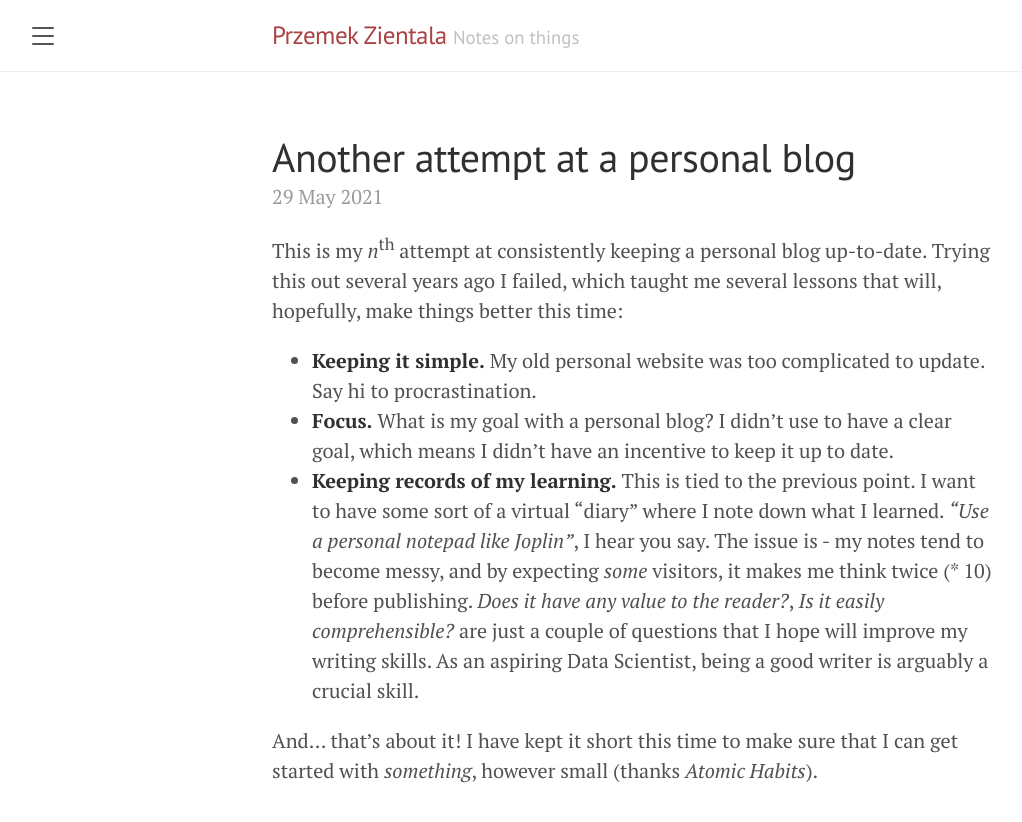
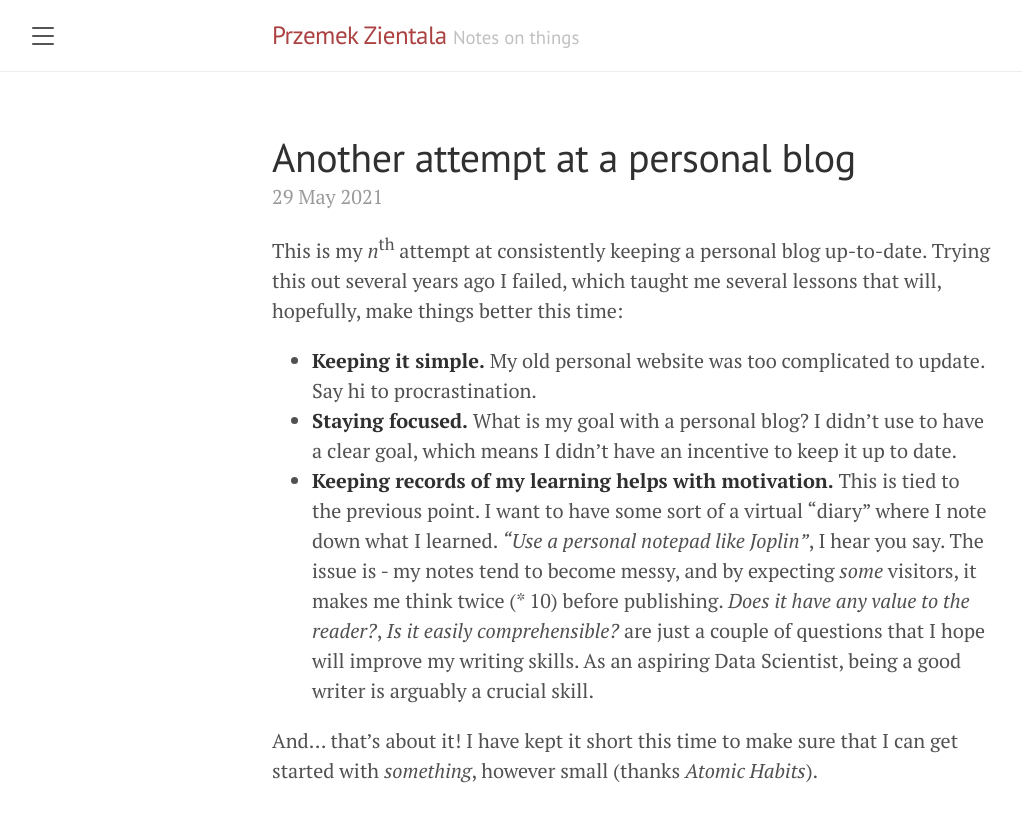
Before and after one commit to slazien/slazien.github.io, a Jekyll site: the page built from _posts/2021-05-29-introduction.md, in a window 1280 px wide. Shown: the top 822 px of the page, without its empty margins (8-1030 px from the left). Built offline with Jekyll 4.4.1, drawn with Linux system fonts in a browser that asks for light colours.

Commit message:
small changes

```diff
--- a/_posts/2021-05-29-introduction.md
+++ b/_posts/2021-05-29-introduction.md
@@ -6,7 +6,7 @@ title: Another attempt at a personal blog
 This is my _n_<sup>th</sup> attempt at consistently keeping a personal blog up-to-date. Trying this out several years ago I failed, which taught me several lessons that will, hopefully, make things better this time:
 
 - **Keeping it simple.** My old personal website was too complicated to update. Say hi to procrastination.
-- **Focus.** What is my goal with a personal blog? I didn't use to have a clear goal, which means I didn't have an incentive to keep it up to date.
-- **Keeping records of my learning.** This is tied to the previous point. I want to have some sort of a virtual "diary" where I note down what I learned. *"Use a personal notepad like Joplin"*, I hear you say. The issue is - my notes tend to become messy, and by expecting *some* visitors, it makes me think twice (* 10) before publishing. *Does it have any value to the reader?*, *Is it easily comprehensible?* are just a couple of questions that I hope will improve my writing skills. As an aspiring Data Scientist, being a good writer is arguably a crucial skill.
+- **Staying focused.** What is my goal with a personal blog? I didn't use to have a clear goal, which means I didn't have an incentive to keep it up to date.
+- **Keeping records of my learning helps with motivation.** This is tied to the previous point. I want to have some sort of a virtual "diary" where I note down what I learned. *"Use a personal notepad like Joplin"*, I hear you say. The issue is - my notes tend to become messy, and by expecting *some* visitors, it makes me think twice (* 10) before publishing. *Does it have any value to the reader?*, *Is it easily comprehensible?* are just a couple of questions that I hope will improve my writing skills. As an aspiring Data Scientist, being a good writer is arguably a crucial skill.
 
 And... that's about it! I have kept it short this time to make sure that I can get started with *something*, however small (thanks *Atomic Habits*).
```
Also changed, not shown: about.md (+1 -1 lines), 6 other files.
